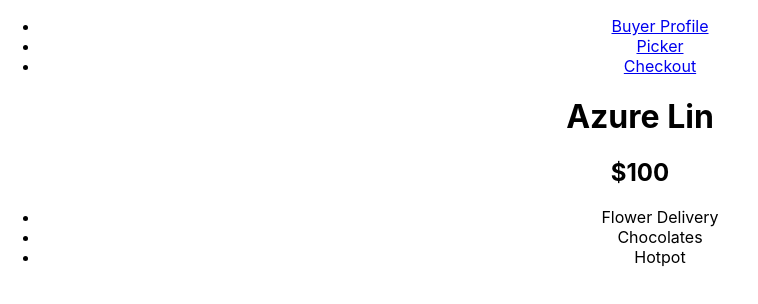
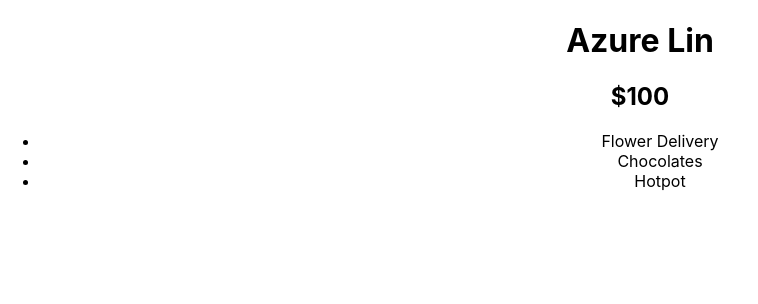
Before and after one commit to lingxz/ideal-pancake, a React (Create React App) app: page /#/profile/buyer in a window 1280 px wide. Shown: the top 304 px of the page, without its empty margins (0-758 px from the left). Built offline with nearby package versions, Linux system fonts and the light colour scheme.

Commit message:
Remove links in App.js

```diff
--- a/src/App.js
+++ b/src/App.js
@@ -16,18 +16,6 @@ function App() {
   return (
     <Router basename={process.env.PUBLIC_URL}>
       <div className="App">
-        <ul>
-          <li>
-            <Link to="/profile/buyer"> Buyer Profile </Link>
-          </li>
-          <li>
-            <Link to="/picker/buyer"> Picker </Link>
-          </li>
-          <li>
-            <Link to="/checkout/buyer"> Checkout </Link>
-          </li>
-        </ul>
-
         <Switch>
           <Route exact path='/profile/:userId' component={ProfileComponent}></Route>
           <Route exact path='/picker/:userId' component={PickerComponent}></Route>
```
